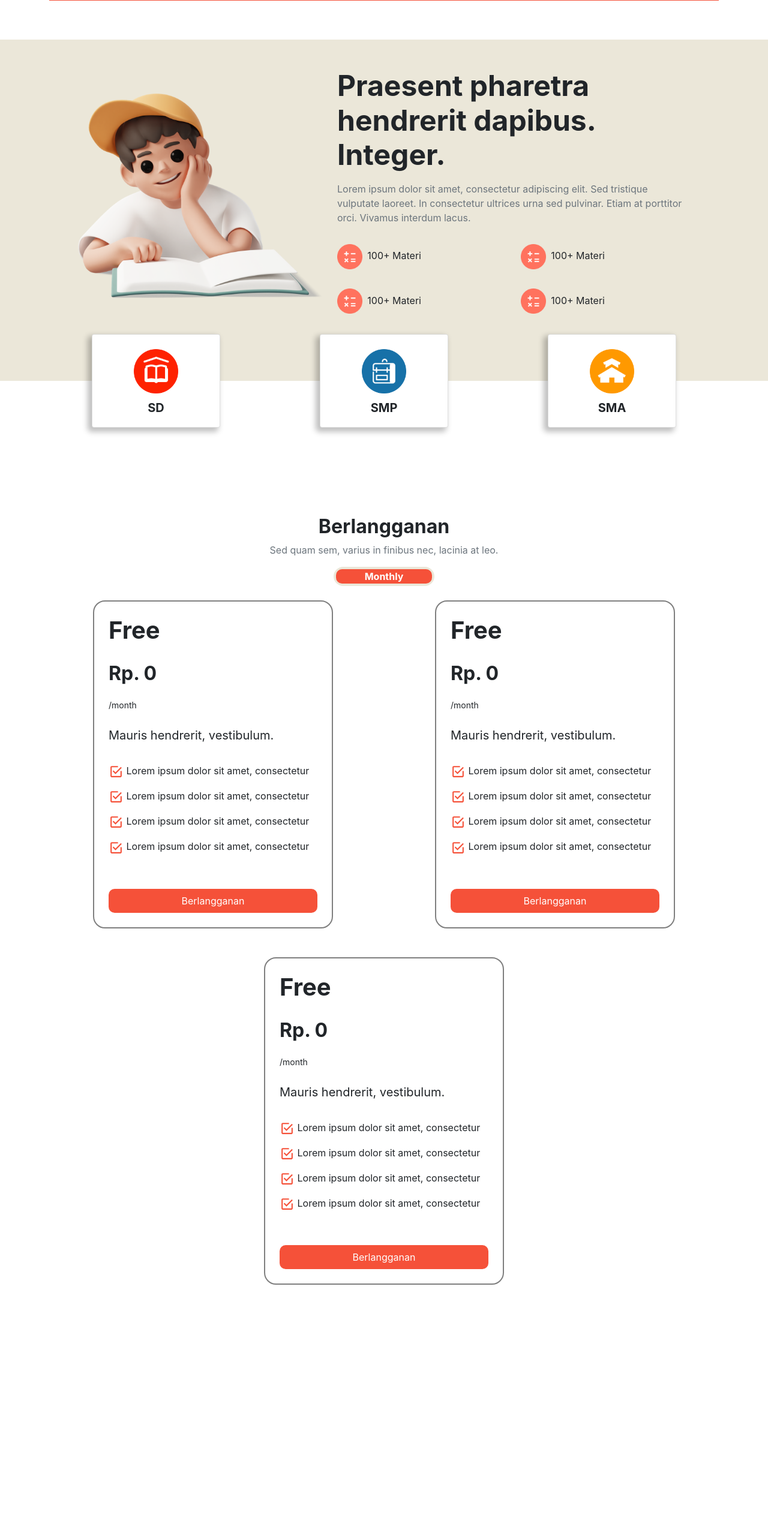
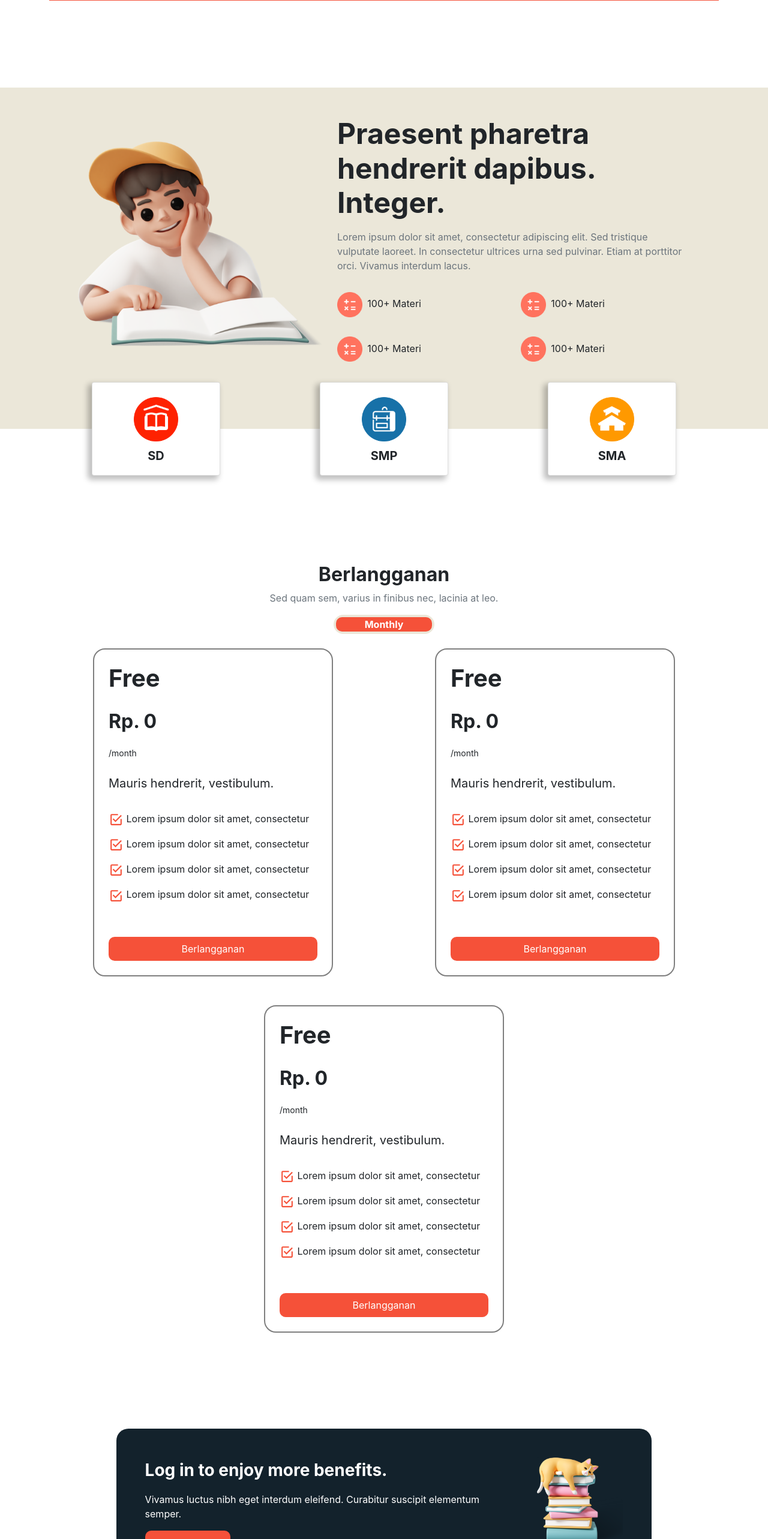
Before and after one commit to rg-km/final-project-engineering-41, a React (Create React App) app in the folder frontend/rangkumin/: page / in a window 1280 px wide. Shown: the part 1108-3674 px from the top of the page at 60% size. Before the commit the page ends 3298 px from the top, so only its background shows below. Built offline with nearby package versions, Linux system fonts and the light colour scheme.

Commit message:
Add: Banner Homepage, Assets

```diff
--- a/frontend/rangkumin/src/components/Homepage.js
+++ b/frontend/rangkumin/src/components/Homepage.js
@@ -15,6 +15,7 @@ import heroBoy from '../assets/hero-boy-reading.png'
 import Header from './Header'
 import SMP from '../assets/SMP.png'
 import SMA from '../assets/SMA.png'
+import CatOnBooks from '../assets/catonbooks.png'
 
 function Homepage() {
   return (
@@ -77,7 +78,7 @@ function Homepage() {
         </Container>
 
         {/* About & Categories */}
-        <Container fluid className="my-5" style={{ background: "#EBE7D9"}}>
+        <Container fluid className="mt-Custom10" style={{ background: "#EBE7D9"}}>
             <Container>
                 <div className='hero-About my-5 d-flex p-5 '>
                     <div className='hero-Right-Content d-flex align-items-center'>
@@ -149,9 +150,9 @@ function Homepage() {
         </Container>
         {/* End About & Categories */}
 
-        {/* Subscribstion */}
         <Container>
-            <div className='subscription text-center'>
+            {/* Subscribstion */}
+            <div className='mt-Custom20 text-center mb-5'>
                 <h2 className='fw-bold'>Berlangganan</h2>
                 <p className='text-secondary'>Sed quam sem, varius in finibus nec, lacinia at leo.</p>
                 <div align="center" className='mb-4'>
@@ -229,8 +230,29 @@ function Homepage() {
 
                 </Row>
             </div>
+            {/* End Subscribtion */}
+
+            {/* Banner */}
+            <div className='Banner-Container mt-Custom10 d-flex justify-content-center'>
+                <div className='Banner-Content p-5 d-flex'>
+                    <div className='Banner-Content-Text align-middle'>
+                        <p className='fs-3 fw-bold'>Log in to enjoy more benefits.</p>
+                        <p>Vivamus luctus nibh eget interdum eleifend. Curabitur suscipit elementum semper.</p>
+                        <button className="btn-Custom py-2 px-5"> Log In </button>
+                    </div>
+                    <div className='Banner-Content-Image text-end'>
+                        <img src={CatOnBooks} style={{ width: "60%" }}></img>
+                    </div>
+                </div>
+            </div>
+            {/* End Banner */}
+
+            {/* Latest Courses */}
+            <div className='Latest-Container mt-Custom10'>
+            </div>
+            {/* End Latest Courses */}
         </Container>
-        {/* End Subscribtion */}
+
         {/* End Content */}
     </>
   )
--- a/frontend/rangkumin/src/styles/homepage.css
+++ b/frontend/rangkumin/src/styles/homepage.css
@@ -71,8 +71,13 @@
     box-shadow: -5px 5px 10px 2px rgba(0, 0, 0, 0.25);
 }
 
-.subscription{
+/* Margin-Top Custom */
+.mt-Custom20{
     margin-top: 20%;
+}
+
+.mt-Custom10{
+    margin-top: 10%;
 }
 
 .card-Subs{
@@ -85,3 +90,18 @@
     background: #EBE7D9;
     border-radius: 20px;
 }
+
+.Banner-Content{
+    background: #13222C;
+    border-radius: 20px;
+    color : #FFFFFF;
+    width: 80%;
+}
+
+.Banner-Content-Text{
+    width: 70%;
+}
+
+.Banner-Content-Image{
+    width: 30%;
+}
```
Also changed, not shown: frontend/rangkumin/src/assets/catonbooks.png (added).
